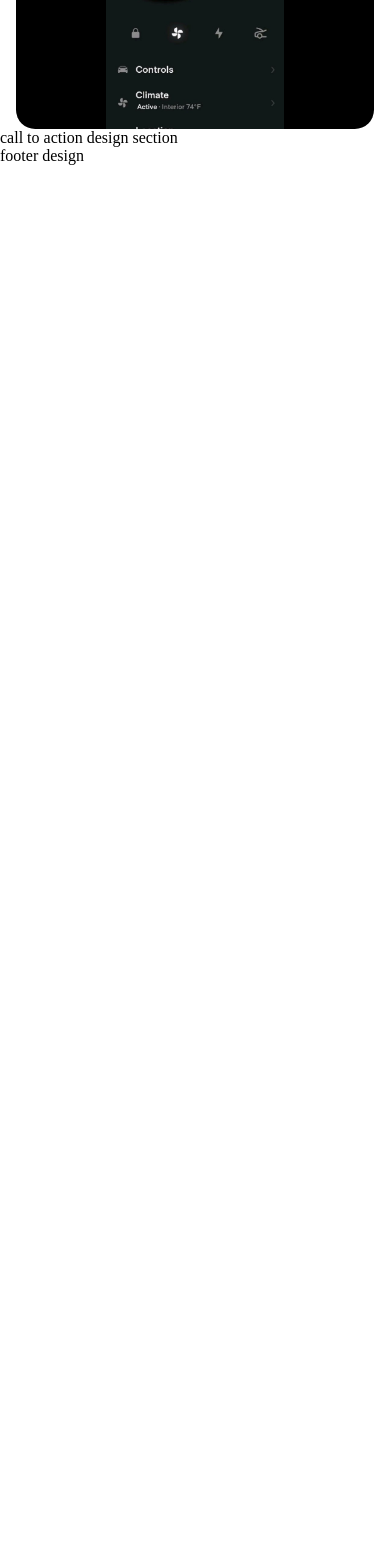
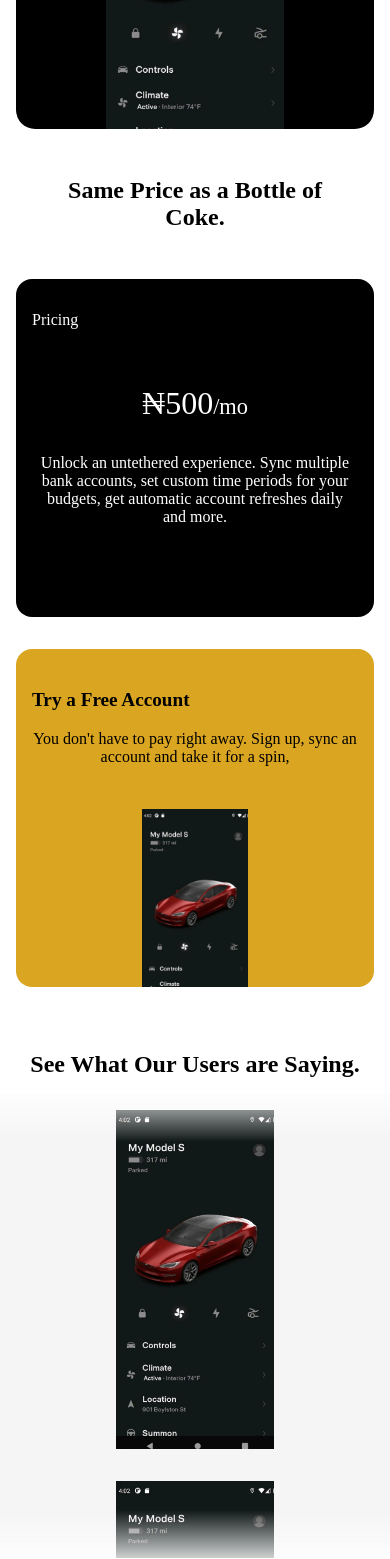
Before and after one commit to dhani-el/flexhome, a React app: page / in a window 390 px wide. Shown: the part 1529-3088 px from the top of the page. Before the commit the page ends 1694 px from the top, so only its background shows below. Built offline with nearby package versions, Linux system fonts and the light colour scheme.

Commit message:
aside footer implement completet mobile design

```diff
--- a/src/Home/Jsx/component.jsx
+++ b/src/Home/Jsx/component.jsx
@@ -102,29 +102,57 @@
 
 export function Pricing(){
     return <motion.div id="pricingDiv">
-                <motion.h2 id="pricingDivH2">Same Price as a Bottle of Coke.</motion.h2>
+                <motion.p id="pricingDivP">Same Price as a Bottle of Coke.</motion.p>
                 <motion.div id="pricingDivContentDiv">
-                    pricing Body design
+                    <CardOne/>
+                    <CardTwo/>
+                </motion.div>
+            </motion.div>
+}
+
+function CardOne(){
+    return  <motion.div id="CardOne">
+                <motion.p id="CardOneTopLeftP">Pricing</motion.p>
+                <motion.div id="CardOneContentDiv">
+                    <motion.span id="CardOneContentDivSpan">
+                        <motion.p id="CardOneContentDivSpanAmountP">₦500</motion.p>
+                        <motion.p id="CardOneContentDivSpanMoP">/mo</motion.p>
+                    </motion.span>
+                    <motion.p id="CardOneContentDivMainPContent">
+                        Unlock an untethered experience. Sync multiple bank accounts, set custom time periods for your budgets, get automatic account refreshes daily and more.
+                    </motion.p>
+                </motion.div>
+            </motion.div>
+}
+
+function CardTwo(){
+    return  <motion.div id="CardTwoDiv">
+                <motion.p id="CardTwoDivSignalP">Try a Free Account</motion.p>
+                <motion.p id="CardTwoDivContentP">You don't have to pay right away. Sign up, sync an account and take it for a spin,</motion.p>
+                <motion.div id="CardTwoDivImageDiv">
+                    <motion.img src={PhoneImage} id="CardTwoDivImageDivImg"/>
                 </motion.div>
             </motion.div>
 }
 
 export function Testimonials({testimonials}){
     return <motion.div id="testimonialsDiv">
-                {testimonials.map(function(testimonial){
-                    return <Atestimonial testimonial={testimonial}/>
-                })}
+                <motion.p id="testimonialsDivHeaderP">See What Our Users are Saying.</motion.p>
+                <motion.div id="testimonialsDivMainContentDiv">
+                    <motion.div id="testimonialsDivMainContentDivTopFader"></motion.div>
+                    <motion.div id="testimonialsDivMainContentDivBottomFader"></motion.div>
+                    <motion.div id="testimonialsDivMainContentDivTestimonialDiv">
+                        {testimonials.map(function(testimonial){
+                            return <Atestimonial testimonial={testimonial}/>
+                        })}
+                    </motion.div>
+                </motion.div>
             </motion.div>
 }
 
 function Atestimonial({testimonial}){
     return <motion.div id="atestimonialDiv">
-            </motion.div>
-}
-
-export function CallToActionSection(){
-    return <motion.div id="callToActionDiv">
-                call to action design section
+                <motion.img src={testimonial} id="atestimonialDivImg" />
             </motion.div>
 }
 
--- a/src/Home/Jsx/index.jsx
+++ b/src/Home/Jsx/index.jsx
@@ -1,7 +1,7 @@
 
 import { motion } from "framer-motion";
 
-import { NavBar, Content, ProofOne, Pitch, Testimonials, CallToActionSection, Footer } from "./component";
+import { NavBar, Content, ProofOne, Pitch, Pricing, Testimonials, Footer } from "./component";
 import "../Styles/index.css";
 import PhoneImage from "../../Assets/Images/hero.jpg"
 
@@ -13,8 +13,8 @@
                 <Content/>
                 <ProofOne bankLogos={[]}/>
                 <Pitch/>
-                <Testimonials testimonials={[]} />
-                <CallToActionSection/>
+                <Pricing/>
+                <Testimonials testimonials={[PhoneImage,PhoneImage,PhoneImage]} />
                 <Footer/>
             </motion.div>
 }
--- a/src/Home/Styles/index.css
+++ b/src/Home/Styles/index.css
@@ -127,4 +127,141 @@
 #HomeDiv #pitchDivContentDivImageDivImg {
   width: auto;
   height: 100%;
+}
+#HomeDiv #pricingDiv {
+  margin-top: 3rem;
+  width: 100%;
+  display: flex;
+  flex-direction: column;
+  align-items: center;
+}
+#HomeDiv #pricingDivP {
+  display: inline-block;
+  width: 80%;
+  padding: 0 1rem;
+  text-align: center;
+  font-size: 1.5rem;
+  font-weight: 800;
+  margin-bottom: 2rem;
+}
+#HomeDiv #pricingDivContentDiv {
+  width: 100%;
+  padding: 1rem;
+  display: flex;
+  flex-direction: column;
+  gap: 2rem;
+}
+#HomeDiv #pricingDivContentDiv #CardOne {
+  width: 100%;
+  height: 40vh;
+  background-color: black;
+  color: white;
+  border-radius: 1rem;
+  padding: 2rem 1rem;
+}
+#HomeDiv #pricingDivContentDiv #CardOneContentDiv {
+  margin-top: 3.5rem;
+  width: 100%;
+  display: flex;
+  flex-direction: column;
+  gap: 2rem;
+}
+#HomeDiv #pricingDivContentDiv #CardOneContentDivSpan {
+  display: flex;
+  justify-content: center;
+  align-items: baseline;
+}
+#HomeDiv #pricingDivContentDiv #CardOneContentDivSpanAmountP {
+  font-size: 2rem;
+}
+#HomeDiv #pricingDivContentDiv #CardOneContentDivSpanMoP {
+  font-size: 1.4rem;
+}
+#HomeDiv #pricingDivContentDiv #CardOneContentDivMainPContent {
+  text-align: center;
+  display: inline-block;
+  padding: 0 0.5rem;
+}
+#HomeDiv #pricingDivContentDiv #CardTwoDiv {
+  width: 100%;
+  height: 40vh;
+  overflow: hidden;
+  background-color: goldenrod;
+  border-radius: 1rem;
+  padding: 2.5rem 1rem;
+  display: flex;
+  flex-direction: column;
+  gap: 1.2rem;
+}
+#HomeDiv #pricingDivContentDiv #CardTwoDivSignalP {
+  font-weight: 700;
+  font-size: 1.2rem;
+}
+#HomeDiv #pricingDivContentDiv #CardTwoDivContentP {
+  text-align: center;
+}
+#HomeDiv #pricingDivContentDiv #CardTwoDivImageDiv {
+  width: 100%;
+  display: flex;
+  justify-content: center;
+  height: 30vh;
+  padding-top: 1.5rem;
+}
+#HomeDiv #pricingDivContentDiv #CardTwoDivImageDivImg {
+  width: auto;
+  height: 100%;
+}
+#HomeDiv #testimonialsDiv {
+  width: 100%;
+  margin-top: 3rem;
+}
+#HomeDiv #testimonialsDivHeaderP {
+  width: 100%;
+  display: inline-block;
+  text-align: center;
+  font-weight: 700;
+  font-size: 1.5rem;
+  margin-bottom: 1rem;
+}
+#HomeDiv #testimonialsDivMainContentDiv {
+  width: 100%;
+  height: 55vh;
+  background-color: whitesmoke;
+  position: relative;
+}
+#HomeDiv #testimonialsDivMainContentDivTopFader, #HomeDiv #testimonialsDivMainContentDivBottomFader {
+  position: absolute;
+  width: 100%;
+  height: 3rem;
+}
+#HomeDiv #testimonialsDivMainContentDivTopFader {
+  top: 0;
+  background-image: linear-gradient(180deg, rgba(255, 255, 255, 0.8), rgba(245, 245, 245, 0));
+}
+#HomeDiv #testimonialsDivMainContentDivBottomFader {
+  bottom: 0;
+  background-image: linear-gradient(0deg, rgba(255, 255, 255, 0.8), rgba(245, 245, 245, 0));
+}
+#HomeDiv #testimonialsDivMainContentDivTestimonialDiv {
+  width: 100%;
+  height: 100%;
+  display: flex;
+  flex-direction: column;
+  align-items: center;
+  overflow: scroll;
+}
+#HomeDiv #testimonialsDivMainContentDivTestimonialDiv #atestimonialDiv {
+  padding: 1rem;
+  height: 80%;
+}
+#HomeDiv #testimonialsDivMainContentDivTestimonialDiv #atestimonialDivImg {
+  width: auto;
+  height: 100%;
+}
+#HomeDiv #footerContainer {
+  margin-top: 5rem;
+  width: 100%;
+  height: 70vh;
+  background-color: black;
+  color: white;
 }/*# sourceMappingURL=index.css.map */
--- a/src/Home/Styles/index.scss
+++ b/src/Home/Styles/index.scss
@@ -136,4 +136,142 @@
             }
         }
     }
+    #pricingDiv{
+        margin-top: 3rem;
+        width: 100%;
+        display: flex;
+        flex-direction: column;
+        align-items: center;
+        &P{
+            display: inline-block;
+            width: 80%;
+            padding: 0 1rem;
+            text-align: center;
+            font-size: 1.5rem;
+            font-weight: 800;
+            margin-bottom: 2rem;
+        }
+        &ContentDiv{
+            width: 100%;
+            padding: 1rem;
+            display: flex;
+            flex-direction: column;
+            gap: 2rem;
+            #CardOne{
+                width: 100%;
+                height: 40vh;
+                background-color: black;
+                color: white;
+                border-radius: 1rem;
+                padding: 2rem 1rem;
+                &ContentDiv{
+                    margin-top: 3.5rem;
+                    width: 100%;
+                    display: flex;
+                    flex-direction: column;
+                    gap: 2rem;
+                    &Span{
+                        display: flex;
+                        justify-content: center;
+                        align-items: baseline;
+                        &AmountP{
+                            font-size: 2rem;
+                        }
+                        &MoP{
+                            font-size: 1.4rem;
+                        }
+                    }
+                    &MainPContent{
+                        text-align: center;
+                        display: inline-block;
+                        padding: 0 0.5rem;
+                    }
+                }
+            }
+
+            #CardTwoDiv{
+                width: 100%;
+                height: 40vh;
+                overflow: hidden;
+                background-color: goldenrod;
+                border-radius: 1rem;
+                padding: 2.5rem 1rem;
+                display: flex;
+                flex-direction: column;
+                gap: 1.2rem;
+                &SignalP{
+                    font-weight: 700;
+                    font-size: 1.2rem;
+                }
+                &ContentP{
+                    text-align: center;
+                }
+                &ImageDiv{
+                    width: 100%;
+                    display: flex;
+                    justify-content: center;
+                    height: 30vh;
+                    padding-top: 1.5rem;
+                    &Img{
+                        width: auto;
+                        height: 100%;
+                    }
+                }
+            }
+        }
+    }
+    #testimonialsDiv{
+        width: 100%;
+        margin-top: 3rem;
+        &HeaderP{
+            width: 100%;
+            display: inline-block;
+            text-align: center;
+            font-weight: 700;
+            font-size: 1.5rem;
+            margin-bottom: 1rem;
+        }
+        &MainContentDiv{
+            width: 100%;
+            height: 55vh;
+            background-color: whitesmoke;
+            position: relative;
+            &TopFader,&BottomFader{
+                position: absolute;
+                width: 100%;
+                height: 3rem;
+            }
+            &TopFader{
+                top: 0;
+                background-image: linear-gradient(180deg, rgba(255, 255, 255, 0.8) , rgba(245,245,245,0) );
+            }
+            &BottomFader{
+                bottom: 0;
+                background-image: linear-gradient(0deg, rgba(255, 255, 255, 0.8) , rgba(245,245,245,0) );
+            }
+            &TestimonialDiv{
+                width: 100%;
+                height: 100%;
+                display: flex;
+                flex-direction: column;
+                align-items: center;
+                overflow: scroll;
+                #atestimonialDiv{
+                    padding: 1rem;
+                    height: 80%;
+                    &Img{
+                        width: auto;
+                        height: 100%;
+                    }
+                }
+            }
+        }
+    }
+    #footerContainer{
+        margin-top: 5rem;
+        width: 100%;
+        height:70vh;
+        background-color: black;
+        color: white;
+    }
 }
```
Also changed, not shown: 1 other file (tests, documents, lock files or other folders).
